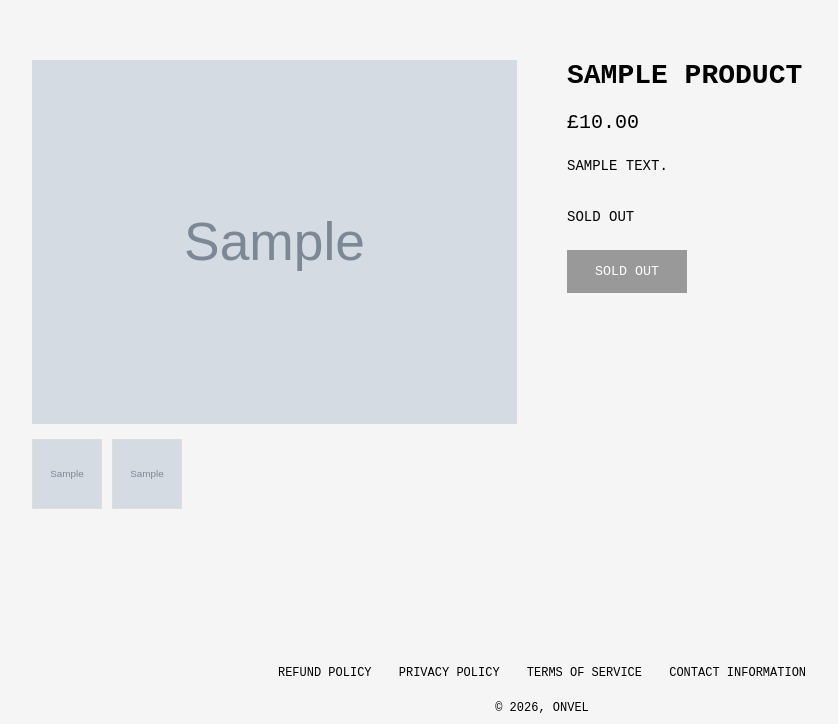
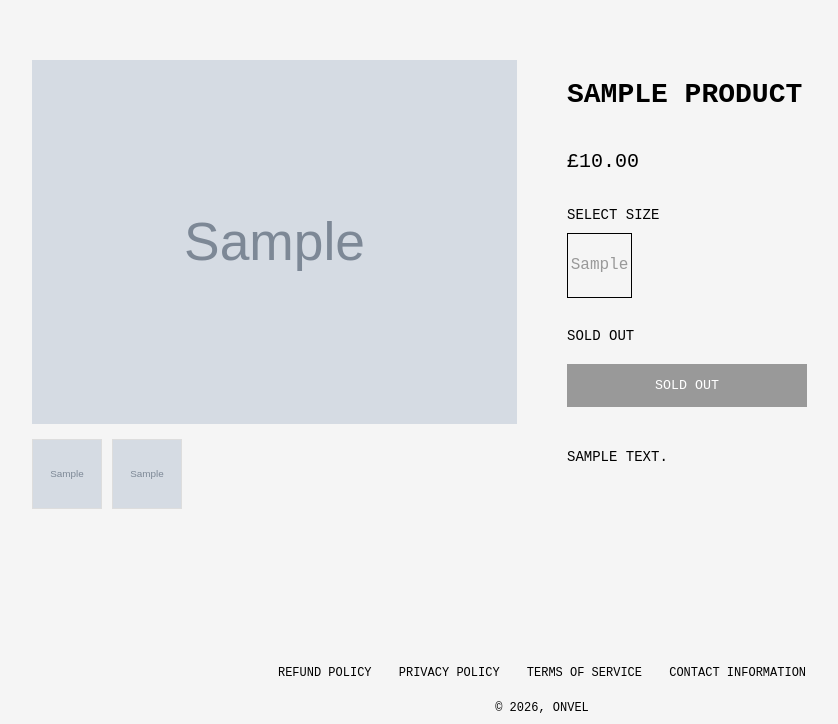
Before and after one commit to onvelsupport/Onvel, a Django app: a page that uses store/templates/store/product_detail.html in a window 1280 px wide. Shown: the part 90-814 px from the top of the page, without its empty margins (98-936 px from the left). Run offline with Django 5.2, Linux system fonts and the light colour scheme; tables that the repository leaves empty hold one stand-in row (values such as "Sample post"); grey boxes marked "Sample" are stand-in pictures.

Commit message:
correction

```diff
--- a/store/templates/store/product_detail.html
+++ b/store/templates/store/product_detail.html
@@ -24,8 +24,6 @@
   #mainImage {
     width: 100%;
     max-width: 500px;
-    height: auto;
-    display: block;
     background: #ddd;
   }
 
@@ -41,43 +39,32 @@
     object-fit: cover;
     cursor: pointer;
     border: 1px solid #ddd;
-    background: #ddd;
   }
 
   .thumbnail-row img:hover {
     border: 1px solid black;
   }
 
+  .product-info {
+    display: flex;
+    flex-direction: column;
+  }
+
   .product-info h1 {
     font-size: 28px;
-    margin: 0 0 20px;
+    margin-bottom: 20px;
     text-transform: uppercase;
     font-family: 'Courier New', monospace;
   }
 
-  .product-info .price {
+  .price {
     font-size: 20px;
     margin-bottom: 20px;
     font-family: 'Courier New', monospace;
   }
 
-  .product-info .description {
-    font-size: 14px;
-    line-height: 1.8;
-    margin-bottom: 30px;
-    text-transform: uppercase;
-    font-family: 'Courier New', monospace;
-  }
-
-  .status {
-    margin-bottom: 25px;
-    font-size: 14px;
-    text-transform: uppercase;
-    font-family: 'Courier New', monospace;
-  }
-
   .size-section {
-    margin-bottom: 25px;
+    margin-bottom: 20px;
   }
 
   .size-label {
@@ -89,12 +76,8 @@
 
   .size-options {
     display: flex;
+    gap: 12px;
     flex-wrap: wrap;
-    gap: 10px;
-  }
-
-  .size-options label {
-    cursor: pointer;
   }
 
   .size-options input {
@@ -102,53 +85,66 @@
   }
 
   .size-options span {
-    display: inline-block;
-    padding: 10px 14px;
-    border: 1px solid #000;
-    font-size: 13px;
+    width: 65px;
+    height: 65px;
+    display: flex;
+    align-items: center;
+    justify-content: center;
+    border: 1px solid black;
+    font-family: 'Courier New', monospace;
+  }
+
+  .size-options input:checked + span {
+    background: black;
+    color: white;
+  }
+
+  .size-disabled {
+    width: 65px;
+    height: 65px;
+    display: flex;
+    align-items: center;
+    justify-content: center;
+    border: 1px solid #ccc;
+    color: #999;
+  }
+
+  .status {
+    margin: 10px 0 20px;
+    font-size: 14px;
     text-transform: uppercase;
     font-family: 'Courier New', monospace;
   }
 
-  .size-options input:checked + span {
-    background: #000;
-    color: #fff;
-  }
-
-  .size-disabled {
-    display: inline-block;
-    padding: 10px 14px;
-    border: 1px solid #ccc;
-    color: #999;
-    font-size: 13px;
-    text-transform: uppercase;
-    font-family: 'Courier New', monospace;
-    cursor: not-allowed;
-  }
-
   .buy-btn {
-    padding: 14px 28px;
+    width: 240px;
+    padding: 14px;
     background: black;
     color: white;
     border: none;
-    cursor: pointer;
-    text-transform: uppercase;
     font-family: 'Courier New', monospace;
+    margin-bottom: 25px;
   }
 
   .buy-btn:disabled {
     background: #999;
-    cursor: not-allowed;
+  }
+
+  .description {
+    font-size: 14px;
+    text-transform: uppercase;
+    font-family: 'Courier New', monospace;
+    line-height: 1.7;
   }
 
   @media (max-width: 800px) {
     .product-detail {
       grid-template-columns: 1fr;
+      gap: 25px;
     }
 
     .product-detail-container {
-      padding: 0 20px 40px;
-      margin: 30px auto;
+      padding: 0 20px;
     }
 
     .product-info h1 {
@@ -158,50 +154,62 @@
 </style>
 {% endblock %}
 
+
 {% block content %}
 <div class="product-detail-container">
   <div class="product-detail">
+
+    <!-- IMAGES -->
     <div class="product-images">
       <img id="mainImage" src="{{ product.image.url }}" alt="{{ product.name }}">
 
       <div class="thumbnail-row">
-        <img src="{{ product.image.url }}" alt="{{ product.name }}" onclick="changeImage(this)">
+        <img src="{{ product.image.url }}" onclick="changeImage(this)">
 
         {% for img in product.images.all %}
-          <img src="{{ img.image.url }}" alt="{{ img.alt_text|default:product.name }}" onclick="changeImage(this)">
+          <img src="{{ img.image.url }}" onclick="changeImage(this)">
         {% endfor %}
       </div>
     </div>
 
+    <!-- PRODUCT INFO -->
     <div class="product-info">
+
+      <!-- NAME -->
       <h1>{{ product.name }}</h1>
+
+      <!-- PRICE -->
       <p class="price">£{{ product.price }}</p>
 
-      <p class="description">
-        {% if product.description %}
-          {{ product.description }}
+      {% if product.sold_out %}
+
+        <!-- SIZES -->
+        {% if product.sizes.exists %}
+        <div class="size-section">
+          <p class="size-label">SELECT SIZE</p>
+          <div class="size-options">
+            {% for size in product.sizes.all %}
+              <span class="size-disabled">{{ size.size }}</span>
+            {% endfor %}
+          </div>
+        </div>
+        {% endif %}
+
+        <!-- STATUS -->
+        <p class="status">SOLD OUT</p>
+
+        <!-- BUTTON -->
+        <button class="buy-btn" disabled>SOLD OUT</button>
+
       {% else %}
-          NO DESCRIPTION AVAILABLE.
-        {% endif %}
-      </p>
 
-      <p class="status">
-        {% if product.sold_out %}
-          SOLD OUT
-        {% else %}
-          AVAILABLE
-        {% endif %}
-      </p>
-
-      {% if product.sold_out %}
-        <button class="buy-btn" disabled>Sold Out</button>
-      {% else %}
         <form method="post" action="{% url 'add_to_cart' product.id %}">
           {% csrf_token %}
 
+          <!-- SIZES -->
           {% if product.sizes.exists %}
           <div class="size-section">
-              <p class="size-label">Select Size</p>
+            <p class="size-label">SELECT SIZE</p>
             <div class="size-options">
               {% for size in product.sizes.all %}
                 {% if size.stock > 0 %}
@@ -217,16 +225,31 @@
           </div>
           {% endif %}
 
-          <button type="submit" class="buy-btn">Add to Cart</button>
+          <!-- STATUS -->
+          <p class="status">AVAILABLE</p>
+
+          <!-- BUTTON -->
+          <button type="submit" class="buy-btn">ADD TO CART</button>
         </form>
+
       {% endif %}
+
+      <!-- DESCRIPTION (LAST) -->
+      <p class="description">
+        {% if product.description %}
+          {{ product.description }}
+        {% else %}
+          NO DESCRIPTION AVAILABLE.
+        {% endif %}
+      </p>
+
     </div>
   </div>
 </div>
 
 <script>
-  function changeImage(element) {
-    document.getElementById("mainImage").src = element.src;
+function changeImage(el) {
+  document.getElementById("mainImage").src = el.src;
 }
 </script>
 {% endblock %}
```
Lines whose indentation alone changed are shown as unchanged.
